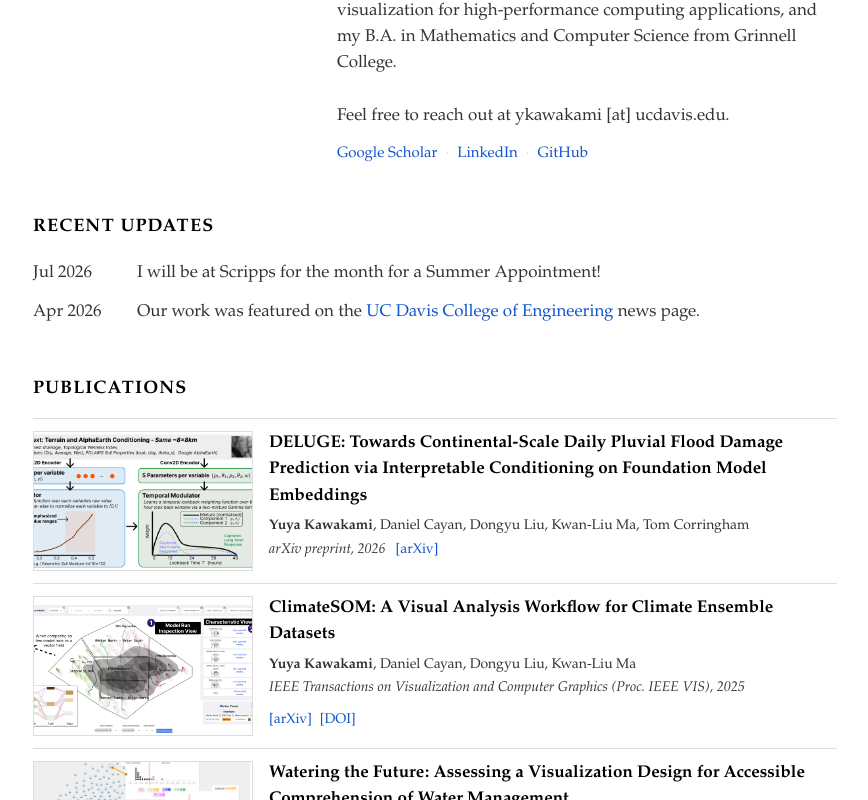
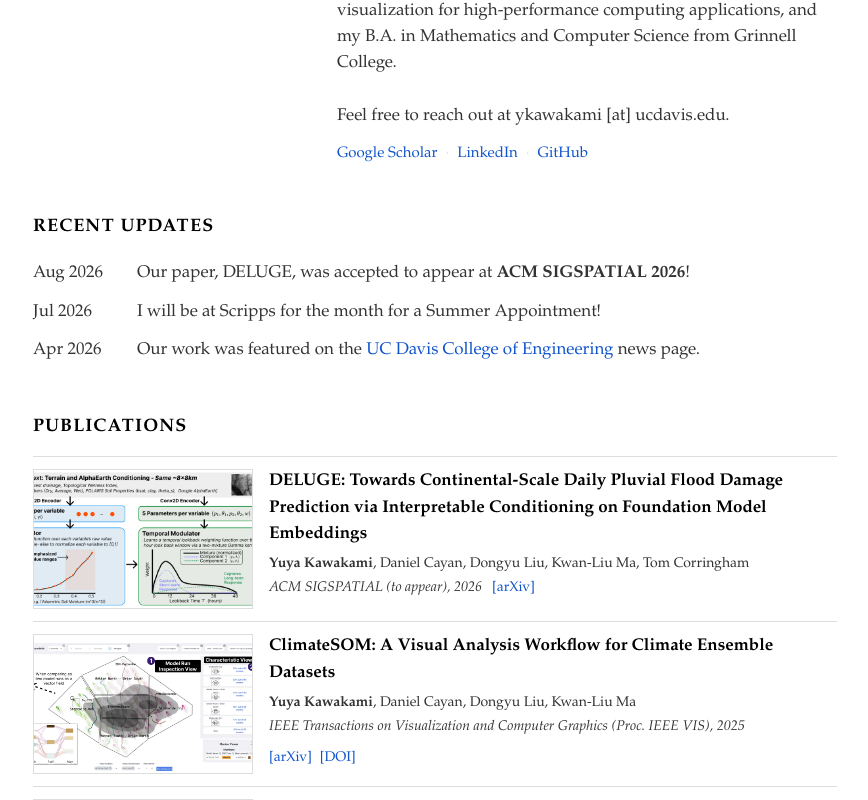
Before and after one commit to yuya737/Website, a Vue app: page / in a window 1280 px wide. Shown: the part 536-1336 px from the top of the page, without its empty margins (205-1073 px from the left). Built offline with nearby package versions, Linux system fonts and the light colour scheme.

Commit message:
Update DELUGE to ACM SIGSPATIAL 2026 acceptance
Co-Authored-By: Claude Sonnet 5 <noreply@anthropic.com>

```diff
--- a/src/data.js
+++ b/src/data.js
@@ -21,6 +21,7 @@ export const profile = {
 
 // Newest first.
 export const updates = [
+    { date: '2026-08', text: 'Our paper, DELUGE, was accepted to appear at <b>ACM SIGSPATIAL 2026</b>!' },
     { date: '2026-07', text: 'I will be at Scripps for the month for a Summer Appointment!' },
     { date: '2026-04', text: 'Our work was featured on the <a href="https://engineering.ucdavis.edu/news/new-visual-analysis-tool-calms-climate-data-storm" target="_blank" rel="noopener">UC Davis College of Engineering</a> news page.' },
 ]
@@ -31,7 +32,7 @@ export const publications = [
         title:
             'DELUGE: Towards Continental-Scale Daily Pluvial Flood Damage Prediction via Interpretable Conditioning on Foundation Model Embeddings',
         authors: 'Yuya Kawakami, Daniel Cayan, Dongyu Liu, Kwan-Liu Ma, Tom Corringham',
-        venue: 'arXiv preprint',
+        venue: 'ACM SIGSPATIAL (to appear)',
         year: '2026',
         teaser: 'images/deluge-teaser.png',
         links: [
```
